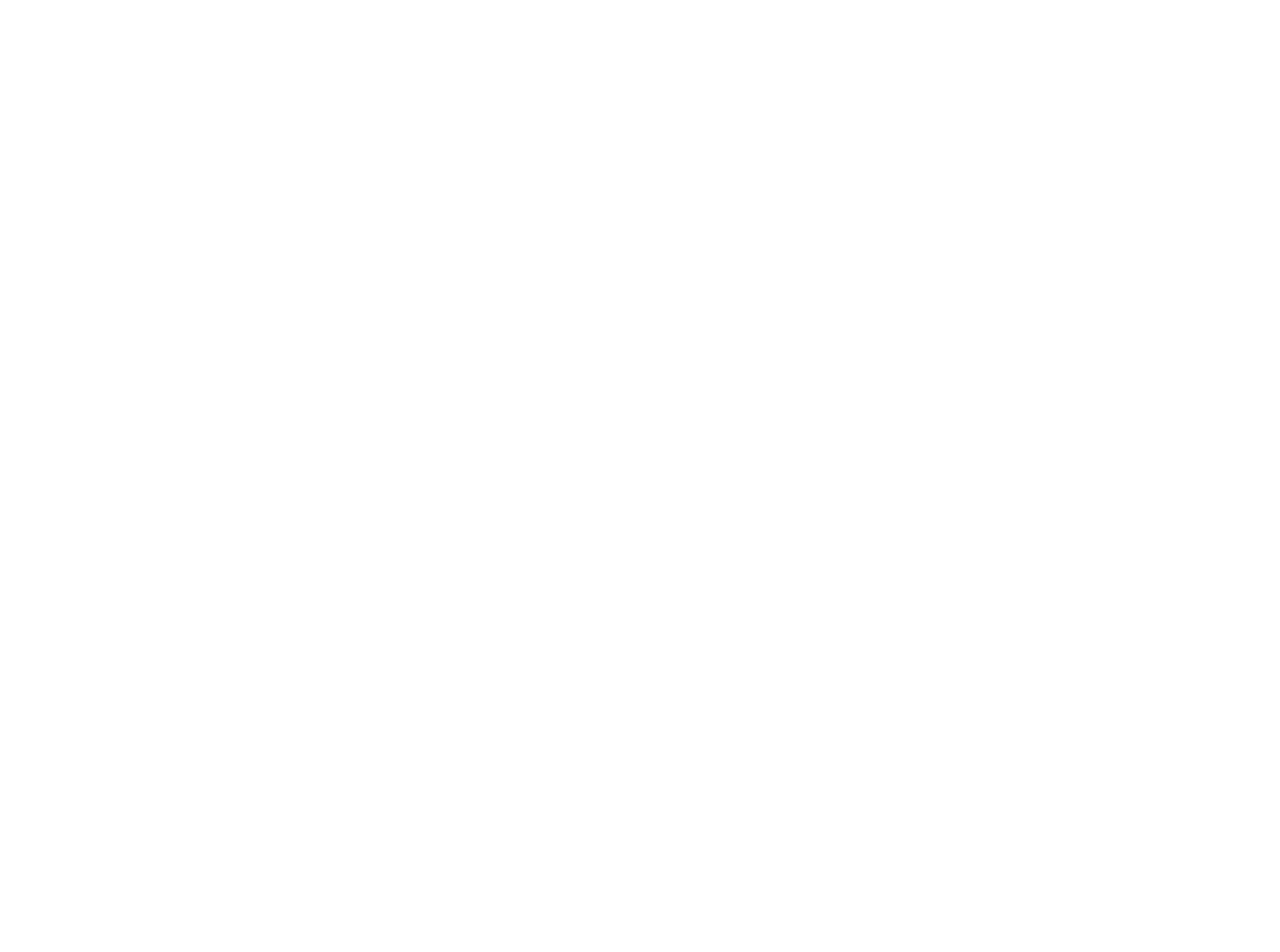
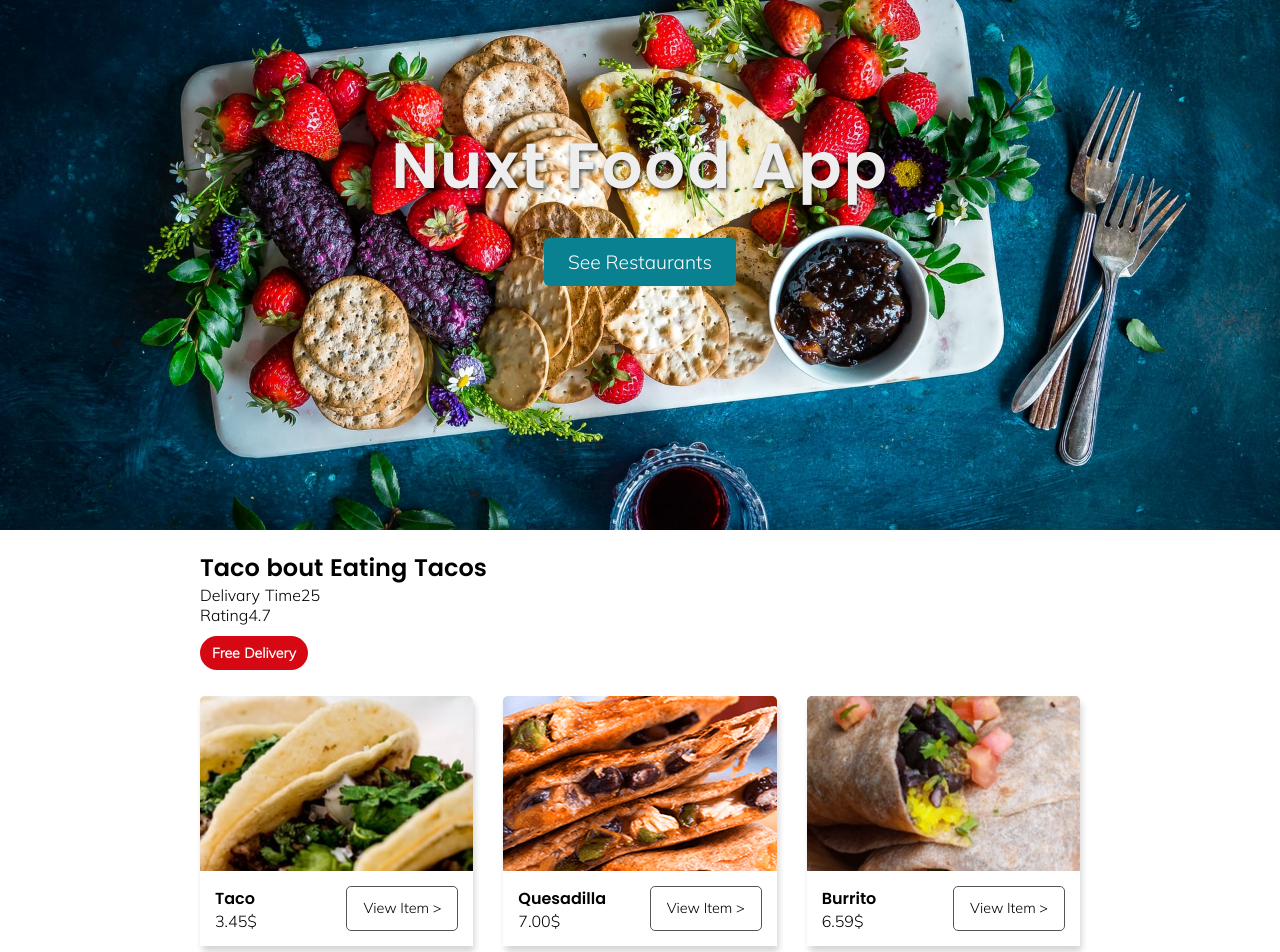
Before and after one commit to kareemegy/nuxtfoodapp, a Nuxt app: page / in a window 1280 px wide. Shown: the part 140-1092 px from the top of the page. Before the commit the page ends 800 px from the top, so only its background shows below. Built offline with nearby package versions, Linux system fonts and the light colour scheme.

Commit message:
appRestaurants component

```diff
--- a/assets/main.scss
+++ b/assets/main.scss
@@ -50,7 +50,8 @@ nav {
   margin: 30px 0 60px;
   width: 100%;
   display: grid;
-  grid-template-columns: repeat(3, 1fr);
+  // grid-template-columns: repeat(3, 1fr);
+  grid-template-columns: repeat( auto-fit, minmax(200px, 1fr) );
   grid-template-rows: 1fr;
   grid-column-gap: 30px;
   grid-row-gap: 0px;
--- /dev/null
+++ b/components/AppHeader.vue
@@ -0,0 +1,41 @@
+<template>
+  <section class="masthead" role="img" aria-label="Image Description">
+    <h1>
+     Nuxt Food App
+    </h1>
+    <button>
+      See Restaurants
+    </button>
+  </section>
+</template>
+
+<script>
+export default {};
+</script>
+
+<style lang="scss" scoped>
+.masthead {
+  display: flex;
+  justify-content: center;
+  align-items: center;
+  flex-direction: column;
+  text-align: center;
+
+  padding: 40px;
+  width: 100%;
+  height: 80vh;
+  overflow: hidden;
+  background-size: cover !important;
+  background: url(~assets/headerimg.jpg) no-repeat center center scroll;
+}
+h1 {
+  font-style: normal;
+  font-weight: bold;
+  color: #eee;
+  font-size: 8vmin;
+  letter-spacing: 0.03em;
+  line-height: 1;
+  text-shadow: 1px 2px 4px rgba(0, 0, 0, 0.8);
+  margin-bottom: 40px;
+}
+</style>
--- /dev/null
+++ b/components/AppRestaurants.vue
@@ -0,0 +1,45 @@
+<template>
+  <section class="restaurantinfo">
+    <div v-for="store in fooddata" :key="store.id">
+      <h2>{{ store.name }}</h2>
+      <p>Delivary Time{{ store.deliveryTime }}</p>
+      <p>Rating{{ store.rating }}</p>
+      <p v-if="store.freeDelivery" class="label">
+        <span>Free Delivery</span>
+      </p>
+      <div class="row">
+        <div
+          v-for="menuItem in store.menu"
+          :key="menuItem.id"
+          class="items"
+          :style="`background:url(${menuItem.img}) no-repeat center center`"
+        >
+          <div class="iteminfo">
+            <div>
+              <h4>{{ menuItem.item }}</h4>
+              <p>{{ priceFormating(menuItem.price) }}</p>
+            </div>
+            <button class="ghost">View Item ></button>
+          </div>
+        </div>
+      </div>
+    </div>
+  </section>
+</template>
+
+<script>
+import { mapState } from "vuex";
+
+export default {
+  computed: {
+    ...mapState(["fooddata"])
+  },
+  methods: {
+    priceFormating(item) {
+      return item.toFixed(2) + "$";
+    }
+  }
+};
+</script>
+
+<style lang="scss" scoped></style>
--- a/components/Logo.vue
+++ /dev/null
@@ -1,29 +0,0 @@
-<template>
-  <svg class="NuxtLogo" width="245" height="180" viewBox="0 0 452 342" xmlns="http://www.w3.org/2000/svg">
-    <path
-      d="M139 330l-1-2c-2-4-2-8-1-13H29L189 31l67 121 22-16-67-121c-1-2-9-14-22-14-6 0-15 2-22 15L5 303c-1 3-8 16-2 27 4 6 10 12 24 12h136c-14 0-21-6-24-12z"
-      fill="#00C58E"
-    />
-    <path
-      d="M447 304L317 70c-2-2-9-15-22-15-6 0-15 3-22 15l-17 28v54l39-67 129 230h-49a23 23 0 0 1-2 14l-1 1c-6 11-21 12-23 12h76c3 0 17-1 24-12 3-5 5-14-2-26z"
-      fill="#108775"
-    />
-    <path
-      d="M376 330v-1l1-2c1-4 2-8 1-12l-4-12-102-178-15-27h-1l-15 27-102 178-4 12a24 24 0 0 0 2 15c4 6 10 12 24 12h190c3 0 18-1 25-12zM256 152l93 163H163l93-163z"
-      fill="#2F495E"
-    />
-  </svg>
-</template>
-
-<style>
-.NuxtLogo {
-  animation: 1s appear;
-  margin: auto;
-}
-
-@keyframes appear {
-  0% {
-    opacity: 0;
-  }
-}
-</style>
--- a/pages/index.vue
+++ b/pages/index.vue
@@ -1,13 +1,20 @@
 <template>
   <main class="container">
-    <h1>Hi From Home Page</h1>
+    <AppHeader />
+    <AppRestaurants />
   </main>
 </template>
 
 <script>
-export default {}
+import AppHeader from "@/components/AppHeader.vue";
+import AppRestaurants from "@/components/AppRestaurants.vue";
+
+export default {
+  components: {
+    AppHeader,
+    AppRestaurants
+  }
+};
 </script>
 
-<style>
-
-</style>
+<style></style>
```
